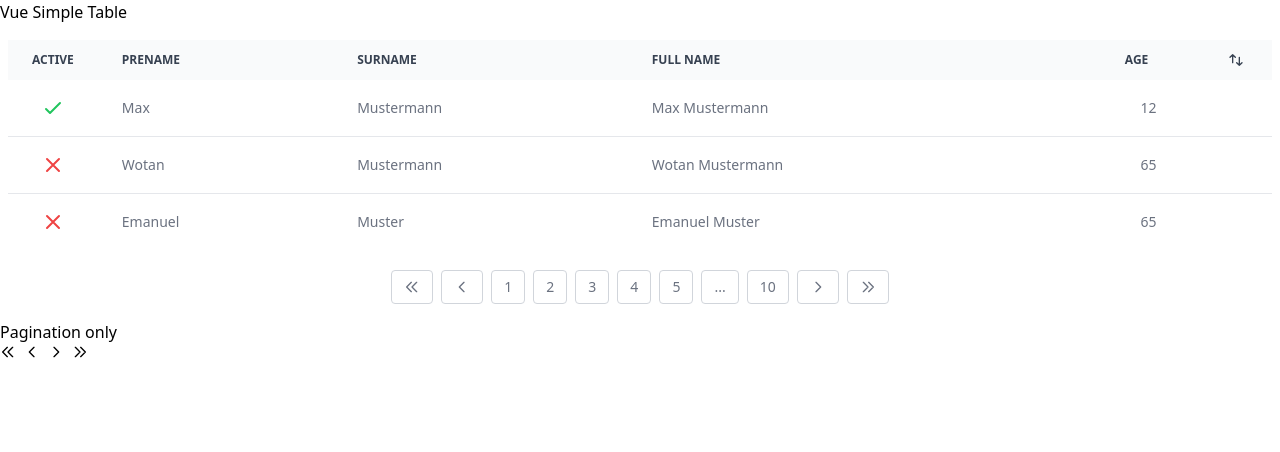
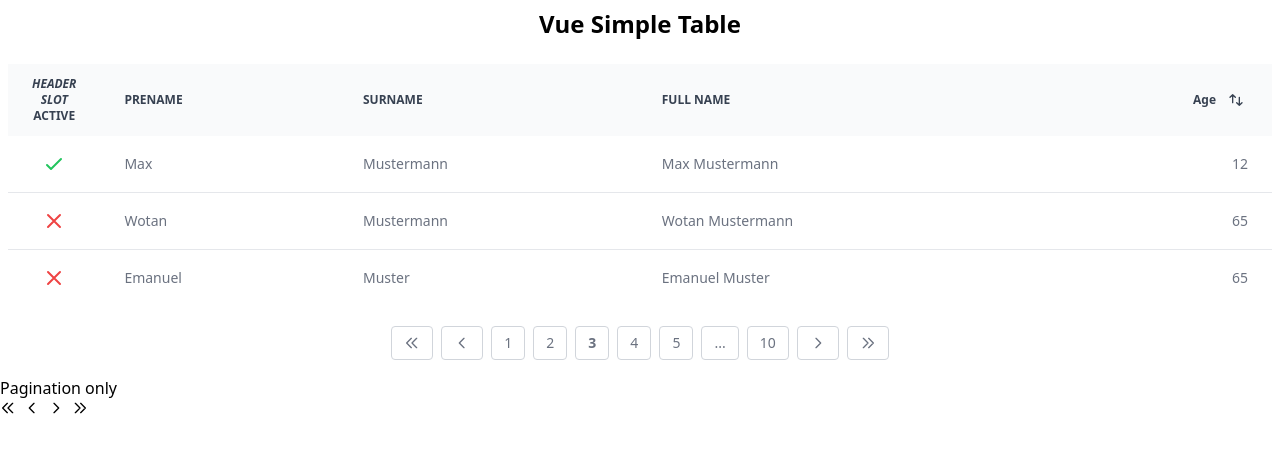
Before and after one commit to ccharz/vue-simple-table, a Vue app: page / in a window 1280 px wide. Shown: the top 452 px of the page. Built offline with nearby package versions, Linux system fonts and the light colour scheme.

Commit message:
added better sort events, changed header to buttons if sortable, added row click event, improved pagination button styling

```diff
--- a/package.json
+++ b/package.json
@@ -1,6 +1,6 @@
 {
   "name": "@ccharz/vue-simple-table",
-  "version": "0.2.3",
+  "version": "0.3.0",
   "private": false,
   "type": "module",
   "author": "Christian Charzewski",
@@ -26,8 +26,8 @@
     "typescript": "^5.0.2",
     "vite": "^4.4.5",
     "vite-plugin-dts": "^3.6.3",
-    "vue-tsc": "^1.8.5",
-    "vue": "^3.3.0"
+    "vue": "^3.3.0",
+    "vue-tsc": "^1.8.5"
   },
   "files": [
     "dist"
--- a/sandbox/App.vue
+++ b/sandbox/App.vue
@@ -1,4 +1,5 @@
 <script setup lang="ts">
+import { ref } from 'vue';
 import {
     VueSimpleTable,
     VueSimpleTablePagination,
@@ -26,7 +27,8 @@ const tailwindStyling: TableStyling = {
     paginationButtonClass:
         'text-gray-500 bg-white border border-gray-300 focus:outline-none hover:bg-gray-100 focus:ring-4 focus:ring-gray-200 font-medium rounded text-sm px-3 py-1.5 disabled:cursor-not-allowed',
     footerContainerClass: 'mt-5 flex justify-center',
-    activePaginationButtonClass: 'font-bold',
+    activePaginationButtonClass:
+        'cursor-auto text-gray-500 bg-white border border-gray-300 focus:outline-none hover:bg-gray-100 focus:ring-4 focus:ring-gray-200 font-bold rounded text-sm px-3 py-1.5 disabled:cursor-not-allowed',
 };
 
 const exampleOne = {
@@ -54,7 +56,8 @@ const exampleOne = {
             id: 'age',
             label: 'Age',
             sort: 'age',
-            columnClass: 'text-center ' + tailwindStyling.columnClass,
+            columnClass: 'text-right ' + tailwindStyling.columnClass,
+            headerClass: 'text-right ' + tailwindStyling.headerColumnClass,
         },
     ],
     data: <TableData<ExampleRow>>{
@@ -96,28 +99,49 @@ const exampleOne = {
     },
 };
 
+const messageTimeout = ref<ReturnType<typeof setTimeout> | null>(null);
+const message = ref<string | null>(null);
+const sortedBy = ref<string[] | null>(null);
+
+function showMessage(value: string): void {
+    if (messageTimeout.value) {
+        clearTimeout(messageTimeout.value);
+    }
+
+    message.value = value;
+
+    messageTimeout.value = setTimeout(() => (message.value = null), 3000);
+}
+
 function onPagination(target: PaginationTarget) {
-    console.log('Pagination requested: ' + target);
+    showMessage('Pagination requested: ' + target);
+}
+
+function onRowClick(row, index) {
+    showMessage('Clicked on row: ' + index);
+}
+
+function onSort(sort, column) {
+    showMessage('Clicked on sort: ' + sort);
+    sortedBy.value = [sort];
 }
 </script>
 <template>
     <main>
-        <h1>Vue Simple Table</h1>
+        <h1 class="text-center text-2xl font-bold my-2">Vue Simple Table</h1>
         <div class="px-2 py-4">
             <VueSimpleTable
                 :columns="exampleOne.columns"
                 :data="exampleOne.data"
                 :styling="tailwindStyling"
+                :sorted-by="sortedBy"
                 :pagination="{ window: 2 }"
                 @pagination="onPagination"
+                @row-click="onRowClick"
+                @sort="onSort"
             >
-                <template #header-column(age)="{ column }">
-                    <div></div>
-                    <div>
-                        <strong>
-                            {{ column.label }}
-                        </strong>
-                    </div>
+                <template #header-column(active)="{ column }">
+                    <span><i>Header Slot</i> {{ column.label }}</span>
                 </template>
                 <template #column(active)="{ row }">
                     <svg
@@ -153,6 +177,12 @@ function onPagination(target: PaginationTarget) {
                 </template>
             </VueSimpleTable>
         </div>
+        <div
+            v-if="message"
+            class="bg-gray-200 text-center border p-2 border-black m-1"
+        >
+            {{ message }}
+        </div>
 
         <div>
             <h2>Pagination only</h2>
--- a/src/components/VueSimpleTable.vue
+++ b/src/components/VueSimpleTable.vue
@@ -7,15 +7,16 @@ const props = withDefaults(
     defineProps<{
         data: TableData<T>;
         columns: TableColumn<T>[];
-        pagination?: { window: number };
+        pagination?: { window?: number };
         styling?: TableStyling;
-        sortedBy?: string[];
+        sortedBy?: string[] | null;
     }>(),
     {},
 );
 
 const emit = defineEmits<{
-    (e: 'sort', field: string): void;
+    (e: 'rowClick', row: T, index: number): void;
+    (e: 'sort', field: string, column: TableColumn<T>): void;
     (e: 'pagination', target: PaginationTarget): void;
 }>();
 
@@ -30,6 +31,14 @@ const computedData = computed<Array<T>>(() =>
         }, {}),
     })),
 );
+
+function sortByColumn(column: TableColumn<T>): void {
+    if (column.sort && !props.sortedBy?.includes(column.sort)) {
+        emit('sort', column.sort, column);
+    } else if (column.sort && props.sortedBy?.includes(column.sort)) {
+        emit('sort', '-' + column.sort, column);
+    }
+}
 </script>
 
 <template>
@@ -45,28 +54,43 @@ const computedData = computed<Array<T>>(() =>
                             props.styling?.headerColumnClass
                         "
                     >
-                        <div>
                         <slot
                             :name="`header-column(${column.id})`"
                             :column="column"
                         >
+                            <span v-if="!column.sort">
+                                {{ column.label }}
+                            </span>
+                            <button
+                                v-else
+                                type="button"
+                                class="sort"
+                                :class="{
+                                    sortable: !!column.sort,
+                                    'sort-asc':
+                                        column.sort &&
+                                        props.sortedBy?.includes(
+                                            '-' + column.sort,
+                                        ),
+                                    'sort-desc':
+                                        column.sort &&
+                                        props.sortedBy?.includes(column.sort),
+                                }"
+                                @click="sortByColumn(column)"
+                            >
                                 <span>
                                     {{ column.label }}
                                 </span>
-                            </slot>
 
                                 <template v-if="column.sort">
-                                <button
+                                    <slot
                                         v-if="
                                             props.sortedBy?.includes(
                                                 '-' + column.sort,
                                             )
                                         "
-                                    type="button"
-                                    class="sort sort-asc"
-                                    @click="emit('sort', column.sort)"
+                                        name="sortAsc"
                                     >
-                                    <slot name="sortAsc">
                                         <svg
                                             xmlns="http://www.w3.org/2000/svg"
                                             fill="none"
@@ -81,16 +105,15 @@ const computedData = computed<Array<T>>(() =>
                                             />
                                         </svg>
                                     </slot>
-                                </button>
-                                <button
+
+                                    <slot
                                         v-else-if="
-                                        props.sortedBy?.includes(column.sort)
+                                            props.sortedBy?.includes(
+                                                column.sort,
+                                            )
                                         "
-                                    type="button"
-                                    class="sort sort-desc"
-                                    @click="emit('sort', '-' + column.sort)"
+                                        name="sortDesc"
                                     >
-                                    <slot name="sortDesc">
                                         <svg
                                             xmlns="http://www.w3.org/2000/svg"
                                             fill="none"
@@ -105,14 +128,8 @@ const computedData = computed<Array<T>>(() =>
                                             />
                                         </svg>
                                     </slot>
-                                </button>
-                                <button
-                                    v-else
-                                    type="button"
-                                    class="sort"
-                                    @click="emit('sort', column.sort)"
-                                >
-                                    <slot name="sort">
+
+                                    <slot v-else name="sort">
                                         <svg
                                             xmlns="http://www.w3.org/2000/svg"
                                             class="h-6 w-6"
@@ -128,9 +145,9 @@ const computedData = computed<Array<T>>(() =>
                                             />
                                         </svg>
                                     </slot>
+                                </template>
                             </button>
-                            </template>
-                        </div>
+                        </slot>
                     </th>
                     <th v-if="!!$slots['row-action']">&nbsp;</th>
                 </tr>
@@ -139,6 +156,7 @@ const computedData = computed<Array<T>>(() =>
                 <tr
                     v-for="(row, rowIndex) in computedData"
                     :class="props.styling?.rowClass"
+                    @click="emit('rowClick', row, rowIndex)"
                 >
                     <td
                         v-for="column in props.columns"
--- a/src/components/VueSimpleTablePagination.vue
+++ b/src/components/VueSimpleTablePagination.vue
@@ -9,7 +9,6 @@ export interface PaginationProps {
 }
 
 const props = withDefaults(defineProps<PaginationProps>(), {
-    showPageWindow: false,
     window: undefined,
 });
 
@@ -19,8 +18,9 @@ const emit = defineEmits<{
 
 const range = computed<number[] | undefined>(() =>
     typeof props.window === 'number' &&
+    props.window > 0 &&
     props.data.meta?.current_page &&
-    props.data.meta.last_page
+    props.data.meta?.last_page
         ? [
               Math.max(1, props.data.meta.current_page - props.window),
               Math.min(
@@ -89,8 +89,7 @@ const range = computed<number[] | undefined>(() =>
                         props.data.meta.current_page === 1
                             ? props.styling?.activePaginationButtonClass ??
                               'active'
-                            : '',
-                        props.styling?.paginationButtonClass ?? '',
+                            : props.styling?.paginationButtonClass ?? '',
                     ]"
                     @click="emit('pagination', 1)"
                 >
@@ -115,8 +114,8 @@ const range = computed<number[] | undefined>(() =>
                         props.data.meta.current_page === range[0] + page - 1
                             ? props.styling?.activePaginationButtonClass ??
                               'active'
-                            : '',
-                        props.styling?.paginationButtonClass ?? '',
+                            : props.styling?.paginationButtonClass ?? '',
+                        ,
                     ]"
                     @click="emit('pagination', range[0] + page - 1)"
                 >
@@ -142,8 +141,7 @@ const range = computed<number[] | undefined>(() =>
                         props.data.meta.last_page
                             ? props.styling?.activePaginationButtonClass ??
                               'active'
-                            : '',
-                        props.styling?.paginationButtonClass ?? '',
+                            : props.styling?.paginationButtonClass ?? '',
                     ]"
                     @click="emit('pagination', props.data.meta.last_page)"
                 >
--- a/src/style.css
+++ b/src/style.css
@@ -1,13 +1,16 @@
-.vue-simple-table thead tr th > div {
-  display: flex;
-  align-items: between;
-  justify-content: space-between;
-  width: 100%;
+.vue-simple-table thead tr th > button {
+  display: inline-flex;
+  align-items: center;
   gap: 0.5rem;
 }
 
-.vue-simple-table button,
-.vue-simple-table-pagination button {
+
+.vue-simple-table thead button {
+  cursor: auto;
+  text-align: left;
+}
+
+.vue-simple-table thead button.sortable {
   cursor: pointer;
 }
 
```
Also changed, not shown: 1 other file (tests, documents, lock files or other folders). Lines whose indentation alone changed are shown as unchanged.
